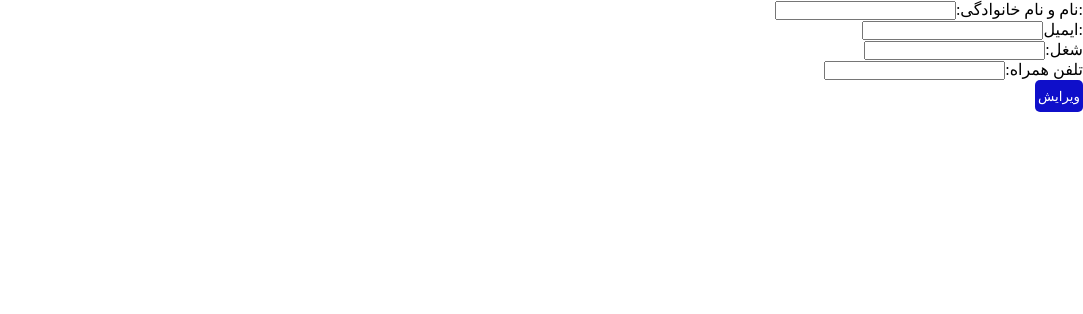
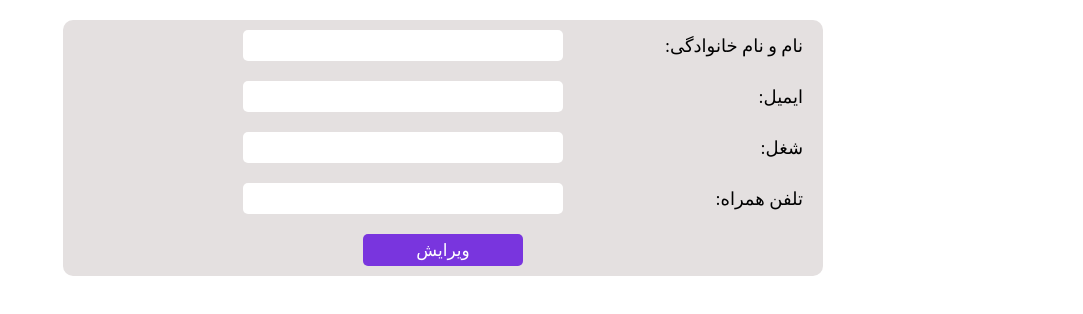
Before and after one commit to shahvalizadehmaryam/contact-app, a React (Vite) app: page /edit/1 in a window 1280 px wide. Shown: the top 314 px of the page, without its empty margins (197-1280 px from the left). Built offline with nearby package versions, Linux system fonts and the light colour scheme.

Commit message:
styles to contact form added.

```diff
--- a/src/components/modules/NewContact.jsx
+++ b/src/components/modules/NewContact.jsx
@@ -84,8 +84,8 @@ const formSubmitHandler = async(e) => {
 return (
   <div className={styles.container}>
     <form onSubmit={formSubmitHandler}>
-      <div>
-        <label htmlFor="name">:نام و نام خانوادگی:</label>
+      <div className={styles.formGroup}>
+        <label htmlFor="name">نام و نام خانوادگی:</label>
         <input
           type="text"
           onChange={inputChangeHandler}
@@ -94,8 +94,8 @@ return (
           required
         />
       </div>
-      <div>
-        <label>:ایمیل</label>
+      <div className={styles.formGroup}>
+        <label>ایمیل:</label>
         <input
           type="email"
           onChange={inputChangeHandler}
@@ -104,7 +104,7 @@ return (
           required
         />
       </div>
-      <div>
+      <div className={styles.formGroup}>
         <label>شغل:</label>
         <input
           type="text"
@@ -113,7 +113,7 @@ return (
           value={contact.job}
         />
       </div>
-      <div>
+      <div className={styles.formGroup}>
         <label>تلفن همراه:</label>
         <input
           type="text"
--- a/src/components/modules/NewContact.module.css
+++ b/src/components/modules/NewContact.module.css
@@ -1,13 +1,47 @@
 .container {
   direction: rtl;
+  max-width: 800px;
+  margin: auto;
+  margin-top: 20px;
 }
 .btnEdit {
-  width: 3rem;
+  width: 10rem;
   height: 2rem;
   border-radius: 5px;
   color: #fff;
-  background-color: rgb(15, 15, 202);
+  background-color: #7935de;
+  margin: auto;
+  font-size: 17px;
 }
 .btnEdit:hover {
   cursor: pointer;
+  background-color: #7935dece;
 }
+form{
+
+  background-color: #e4e0e0;
+  border-radius: 10px;
+  display: flex;
+  flex-direction: column;
+  padding: 10px 20px;
+  gap: 20px;
+  margin: 20px;
+}
+.formGroup{
+  display: flex;
+  align-items: center;
+}
+.formGroup label{
+  width: 15rem;
+  font-size: 18px;
+}
+.formGroup input{
+  border: none;
+  width: 20rem;
+  padding: 8px 20px;
+  border-radius: 5px;
+}
+.formGroup input:focus{
+outline: none;
+border: 2px solid #7935de;
+}
```
